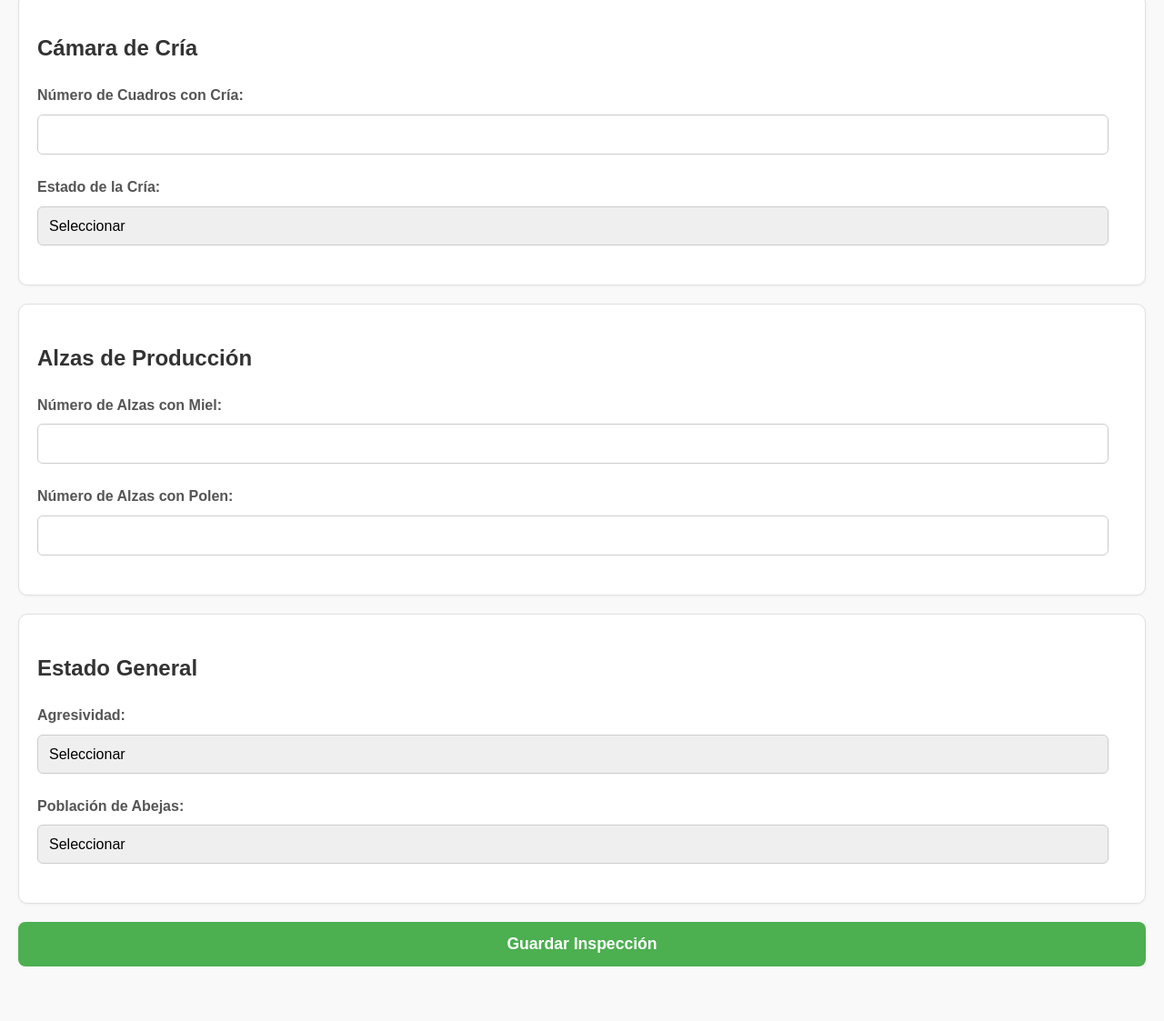
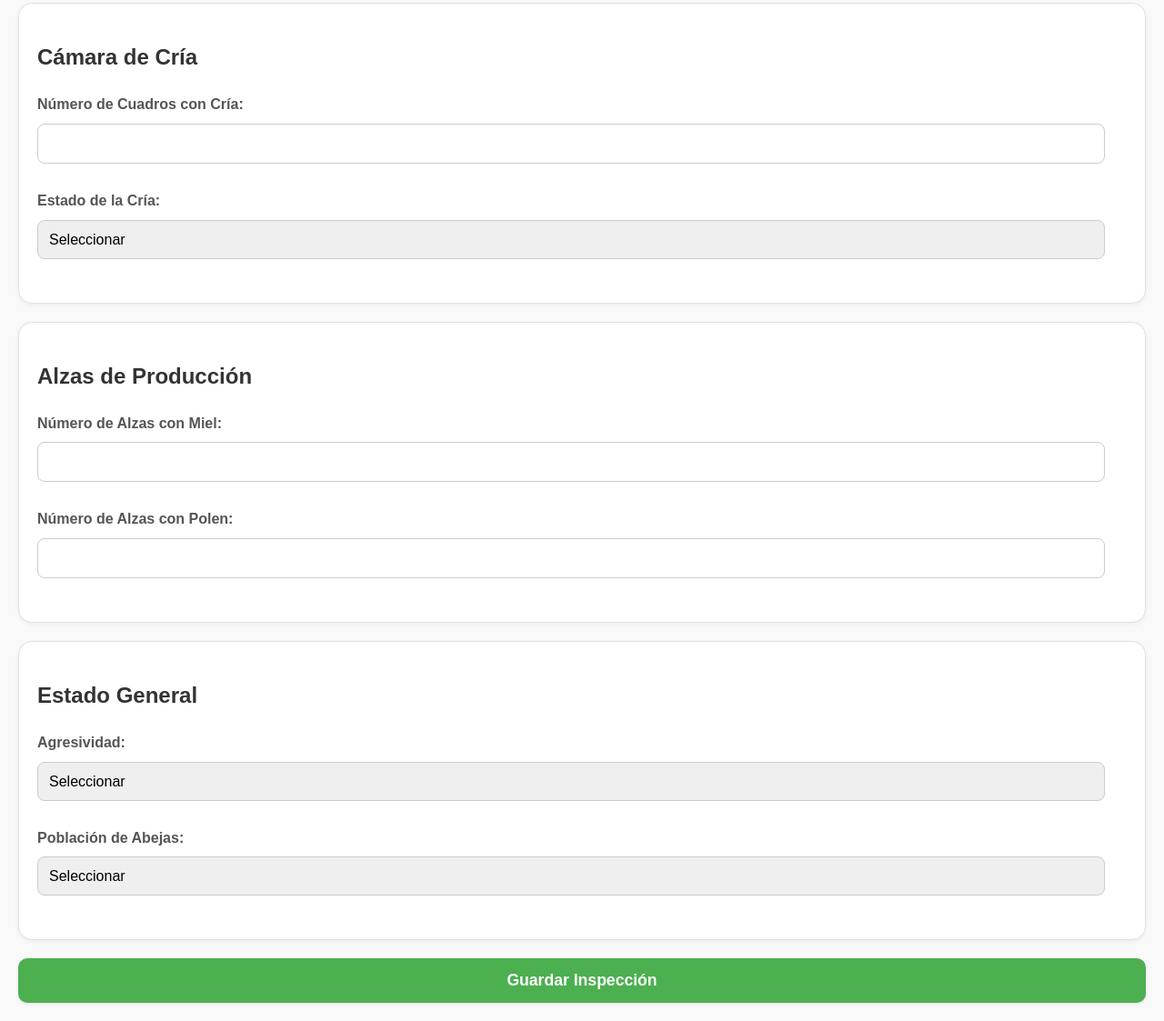
Before and after one commit to mastor-cangas/gestion-apiarios-prueba, a plain HTML site: page index.html in a window 1280 px wide. Shown: the part 456-1579 px from the top of the page at 91% size. Before the commit the page ends 1539 px from the top, so only its background shows below. Drawn offline with Linux system fonts and the light colour scheme.

Commit message:
Update styles.css

```diff
--- a/styles.css
+++ b/styles.css
@@ -1,30 +1,30 @@
 body {
     font-family: sans-serif;
-    margin: 20px; /* Añadimos un margen alrededor del formulario */
-    background-color: #f9f9f9; /* Un fondo gris muy claro, casi blanco */
+    margin: 20px;
+    background-color: #f9f9f9; /* Fondo gris muy claro */
     color: #333;
     line-height: 1.6;
 }
 
 h1 {
     text-align: center;
-    color: #2e7d32; /* Un verde más oscuro y elegante */
-    margin-bottom: 30px; /* Más espacio debajo del título */
-    font-size: 2.2em; /* Un tamaño de fuente más grande */
-    font-weight: bold; /* Texto en negrita */
+    color: #2e7d32; /* Verde oscuro */
+    margin-bottom: 30px;
+    font-size: 2.2em;
+    font-weight: bold;
 }
 
 .seccion {
     background-color: #fff;
-    padding: 20px; /* Más espacio dentro de las secciones */
+    padding: 20px;
     margin-bottom: 20px;
-    border-radius: 10px; /* Bordes más redondeados */
-    box-shadow: 0 1px 3px rgba(0, 0, 0, 0.05); /* Sombra más suave */
-    border: 1px solid #e0e0e0; /* Borde sutil */
+    border-radius: 15px; /* Bordes más redondeados para las secciones */
+    box-shadow: 0 2px 5px rgba(0, 0, 0, 0.05); /* Sombra suave */
+    border: 1px solid #e0e0e0;
 }
 
 .campo {
-    margin-bottom: 18px; /* Más espacio entre los campos */
+    margin-bottom: 18px;
 }
 
 label {
@@ -38,13 +38,13 @@ label {
 input[type="text"],
 input[type="number"],
 select {
-    width: calc(100% - 20px); /* Ancho completo con espacio para el padding y el borde */
+    width: calc(100% - 24px); /* Ajustar ancho para el padding */
     padding: 12px;
     border: 1px solid #ccc;
-    border-radius: 6px;
+    border-radius: 8px; /* Bordes redondeados para los campos */
     box-sizing: border-box;
     font-size: 1em;
-    margin-bottom: 5px; /* Pequeño espacio debajo de los inputs/selects */
+    margin-bottom: 10px; /* Más espacio debajo de los campos */
 }
 
 select {
@@ -53,21 +53,22 @@ select {
     background-repeat: no-repeat;
     background-position: right 15px center;
     background-size: 18px;
-    padding-right: 35px; /* Más espacio para la flecha */
+    padding-right: 35px;
 }
 
 button {
     display: block;
     width: 100%;
     padding: 14px;
-    background-color: #4caf50; /* Un verde más moderno */
+    background-color: #4caf50; /* Verde moderno */
     color: white;
     border: none;
-    border-radius: 8px;
+    border-radius: 10px; /* Bordes redondeados para el botón */
     cursor: pointer;
     font-size: 1.1em;
     transition: background-color 0.3s ease;
     font-weight: bold;
+    box-shadow: 0 1px 3px rgba(0, 0, 0, 0.1); /* Ligera sombra en el botón */
 }
 
 button:hover {
```
